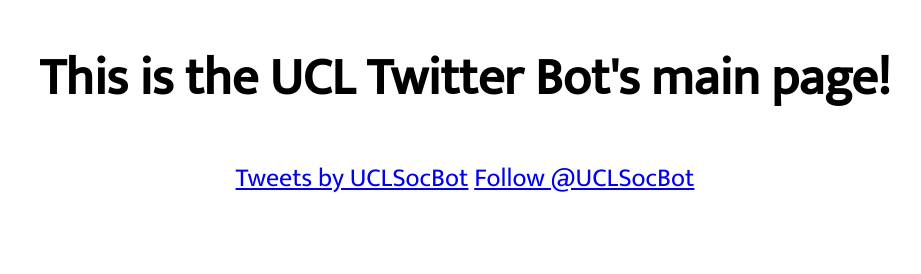
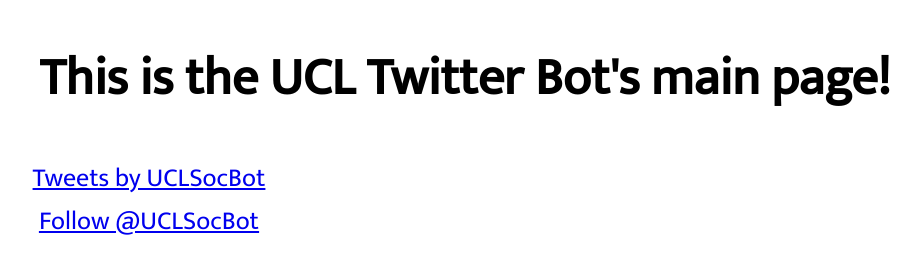
Before and after one commit to diok22/uclTwitterBot, a plain HTML site: page webfront.html in a window 1280 px wide. Shown: the whole page, without its empty margins (175-1096 px from the left). Drawn offline with Linux system fonts and the light colour scheme.

Commit message:
update web page

```diff
--- a/webfront.html
+++ b/webfront.html
@@ -9,14 +9,18 @@
         font-size: 26px;
         text-align: center;
       }
+        div {
+            width:50%;
+            align-content: center;
+        }
     </style>
 </head>
 <body>
 
 <h1> This is the UCL Twitter Bot's main page! </h1>
 
-<p1><a class="twitter-timeline" href="https://twitter.com/UCLSocBot?ref_src=twsrc%5Etfw">Tweets by UCLSocBot</a> <script async src="https://platform.twitter.com/widgets.js" charset="utf-8"></script></p1>
-<p2><a href="https://twitter.com/UCLSocBot?ref_src=twsrc%5Etfw" class="twitter-follow-button" data-show-count="false">Follow @UCLSocBot</a><script async src="http://platform.twitter.com/widgets.js" charset="utf-8"></script></p2>
+<div><a class="twitter-timeline" href="https://twitter.com/UCLSocBot?ref_src=twsrc%5Etfw">Tweets by UCLSocBot</a> <script async src="https://platform.twitter.com/widgets.js" charset="utf-8"></script></div>
+<div><a href="https://twitter.com/UCLSocBot?ref_src=twsrc%5Etfw" class="twitter-follow-button" data-show-count="false">Follow @UCLSocBot</a><script async src="http://platform.twitter.com/widgets.js" charset="utf-8"></script></div>
 
 </body>
 </html>
```
Also changed, not shown: 1 other file.
